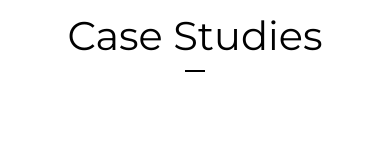
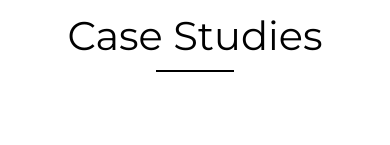
Before and after one commit to ealpha072/maitri_capital, a React (Create React App) app in the folder frontend/: page /knowledge/case_studies in a window 390 px wide. Shown: the part 488-633 px from the top of the page. Built offline with nearby package versions, Linux system fonts and the light colour scheme; grey boxes are pictures that could not be loaded; the HTML template or start-up script is replaced by a standard one.

Commit message:
Divider width increase in small screens

```diff
--- a/frontend/src/components/Services.jsx
+++ b/frontend/src/components/Services.jsx
@@ -23,7 +23,7 @@ export const Services = ({service_array}) => {
 
 export const BuildCard = ({ img_details, styles }) => {
   	return (
-		<div className={`col-12 col-md-6 col-lg-4}`}>
+		<div className={`col-12 col-md-6 col-lg-4`}>
 			<Link to={img_details.link} target="_blank">
 				<img src={img_details.source} height="456" width="980" alt="" />
 				<div className={styles}>
--- a/frontend/src/components/styles/Knowledge.module.css
+++ b/frontend/src/components/styles/Knowledge.module.css
@@ -111,6 +111,10 @@
         margin-top: 25px;
     }
 
+    .dividerDiv{
+        width: 20%;
+    }
+
     .wordsCont{
         width: 80%;
     }
```
